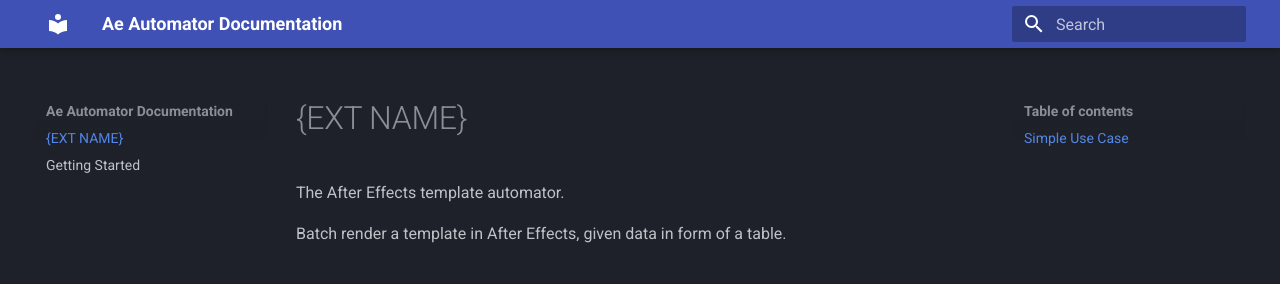
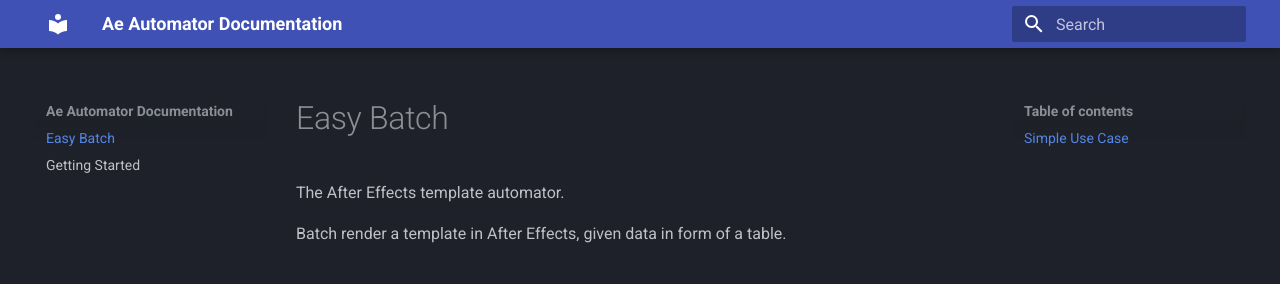
Before and after one commit to gabriel-ar/Ae-EasyBatch, an MkDocs documentation site: the page built from docs/index.md, in a window 1280 px wide. Shown: the top 284 px of the page. Built offline with MkDocs 1.6.1 and Material for MkDocs 9.7.7, drawn with Linux system fonts in a browser that asks for light colours.

Commit message:
Updated the extension name

```diff
--- a/README.md
+++ b/README.md
@@ -1,4 +1,4 @@
-# Templator
+# Easy Batch
 The After Effects Template Automator
 
 This extension provides automation tools to batch render and generate projects based on datasets, either imported from CSV files or created on the extension.
--- a/docs/getting started.md
+++ b/docs/getting started.md
@@ -13,7 +13,7 @@
 4. Drag the properties that you would like to make editable from the composition to the Motion Graphics panel. **Important:** Make sure to assign a relevant and unique name. The extension will not properly recognize a template with repeated property names.
 
 #### B. Setup the Extension
-5. Open the extension in `Window` > `Extensions` > `{EXT NAME}`
+5. Open the extension in `Window` > `Extensions` > `EasyBatch`
 6. In the dropdown in the top bar, select your template. If you don't see it, use the reload button at the left of the top bar. If you still don't see the template, make sure it has at least one property.
 7. In the `Data` tab you will be able to see a table with at least one column matching a property from your template. To add more columns use the `Add Columns` button at the bottom of the extension. Add columns for as manny properties you wish. In order to change what property is displayed on that column, use the dropdown menu on the header (first row) of the column. The choice of columns and order doesn't affect the data that's applied to the template.
 8. Start adding data to the table. Each row will become a separate render. The following property types can be edited in the extension:
--- a/docs/index.md
+++ b/docs/index.md
@@ -1,4 +1,4 @@
-# {EXT NAME}
+# Easy Batch
 The After Effects template automator.
 
 Batch render a template in After Effects, given data in form of a table.
```
Also changed, not shown: 1 other file.
